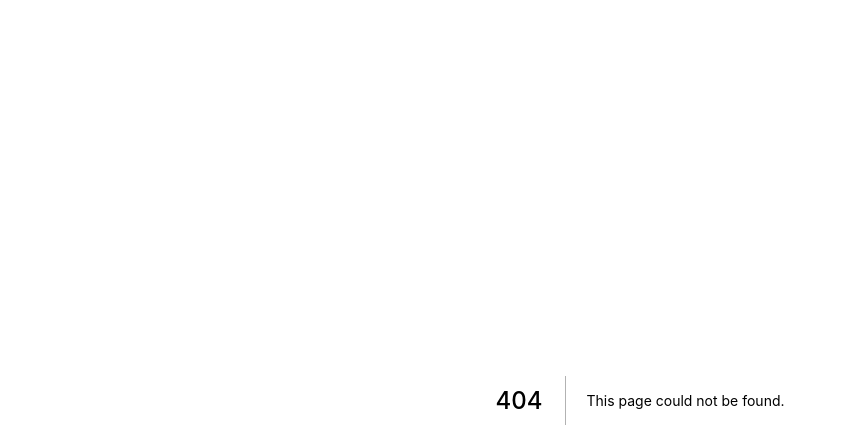
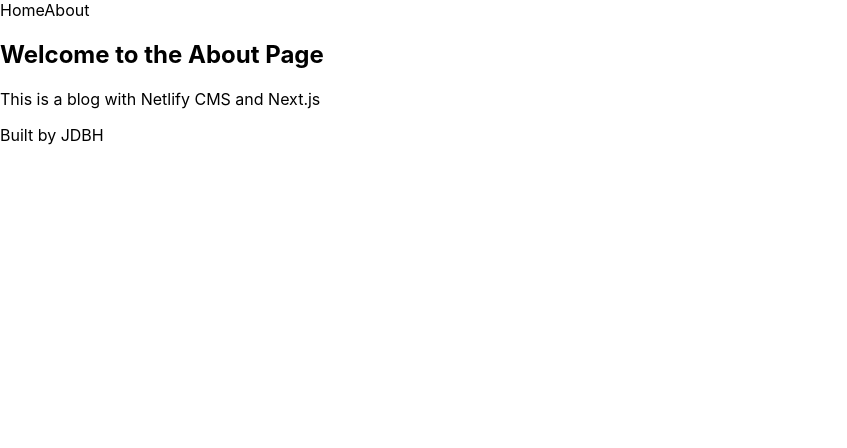
Before and after one commit to JDHofmann/blog-practice, a Next.js app: page /about in a window 1280 px wide. Before the commit this address had no page. Shown: the top 448 px of the page, without its empty margins (0-847 px from the left). Built offline with nearby package versions, Linux system fonts and the light colour scheme.

Commit message:
gray matter added

```diff
--- a/components/Header.js
+++ b/components/Header.js
@@ -0,0 +1,14 @@
+import Link from 'next/link'
+
+export default function Header(){
+    return(
+        <>
+            <header>
+                <nav>
+                    <Link href="/">Home</Link>
+                    <Link href="/about">About</Link>
+                </nav>
+            </header>
+        </>
+    )
+}
--- a/components/Layout.js
+++ b/components/Layout.js
@@ -9,6 +9,7 @@ export default function({ children, pageTitle, ...props }) {
                 <title>{pageTitle}</title>
             </Head>
             <section className="layout">
+                <Header />
                 <div className="content">{children}</div>
             </section>
             <footer><p>Built by JDBH</p></footer>
--- /dev/null
+++ b/next.config.js
@@ -0,0 +1,10 @@
+module.exports = {
+    target: 'serverless',
+    webpack: function (config) {
+        config.module.rules.push({
+            test: /\.md$/,
+            use: 'raw-loader'
+        })
+        return config
+    }
+}
--- a/package.json
+++ b/package.json
@@ -8,8 +8,11 @@
     "start": "next start"
   },
   "dependencies": {
+    "gray-matter": "^4.0.2",
     "next": "10.0.6",
+    "raw-loader": "^4.0.2",
     "react": "17.0.1",
-    "react-dom": "17.0.1"
+    "react-dom": "17.0.1",
+    "react-markdown": "^5.0.3"
   }
 }
--- /dev/null
+++ b/pages/about.js
@@ -0,0 +1,23 @@
+import Layout from '../components/Layout'
+
+export default function About({ title, description, ...props }) {
+    return (
+        <>
+            <Layout>
+                <h1>Welcome to the About Page</h1>
+                <p>{description}</p>
+            </Layout>
+        </>
+    )
+}
+
+export async function getStaticProps() {
+    const configData = await import(`../siteconfig.json`)
+
+    return {
+        props: {
+            title: configData.default.title,
+            description: configData.default.description
+        }
+    }
+}
--- a/pages/index.js
+++ b/pages/index.js
@@ -5,6 +5,9 @@ const Index = ({ title, description, ...props }) => {
     <Layout pageTitle={title}>
       <h1>Index</h1>
       <p>{description}</p>
+      <main>
+        Posts will go here
+      </main>
     </Layout>
   )
 }
```
Also changed, not shown: pages/post/[postname].js (added), 1 other file (tests, documents, lock files or other folders).
